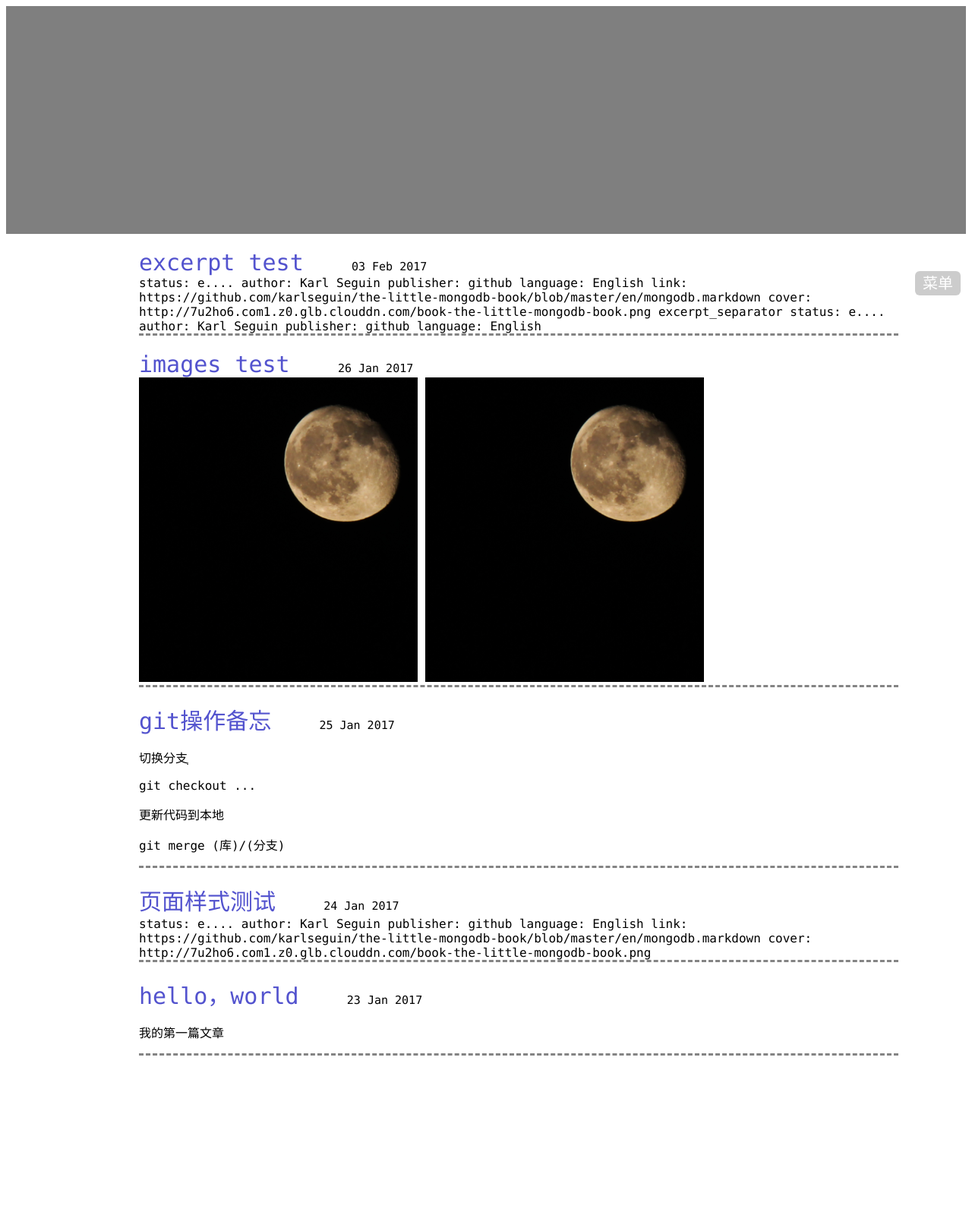
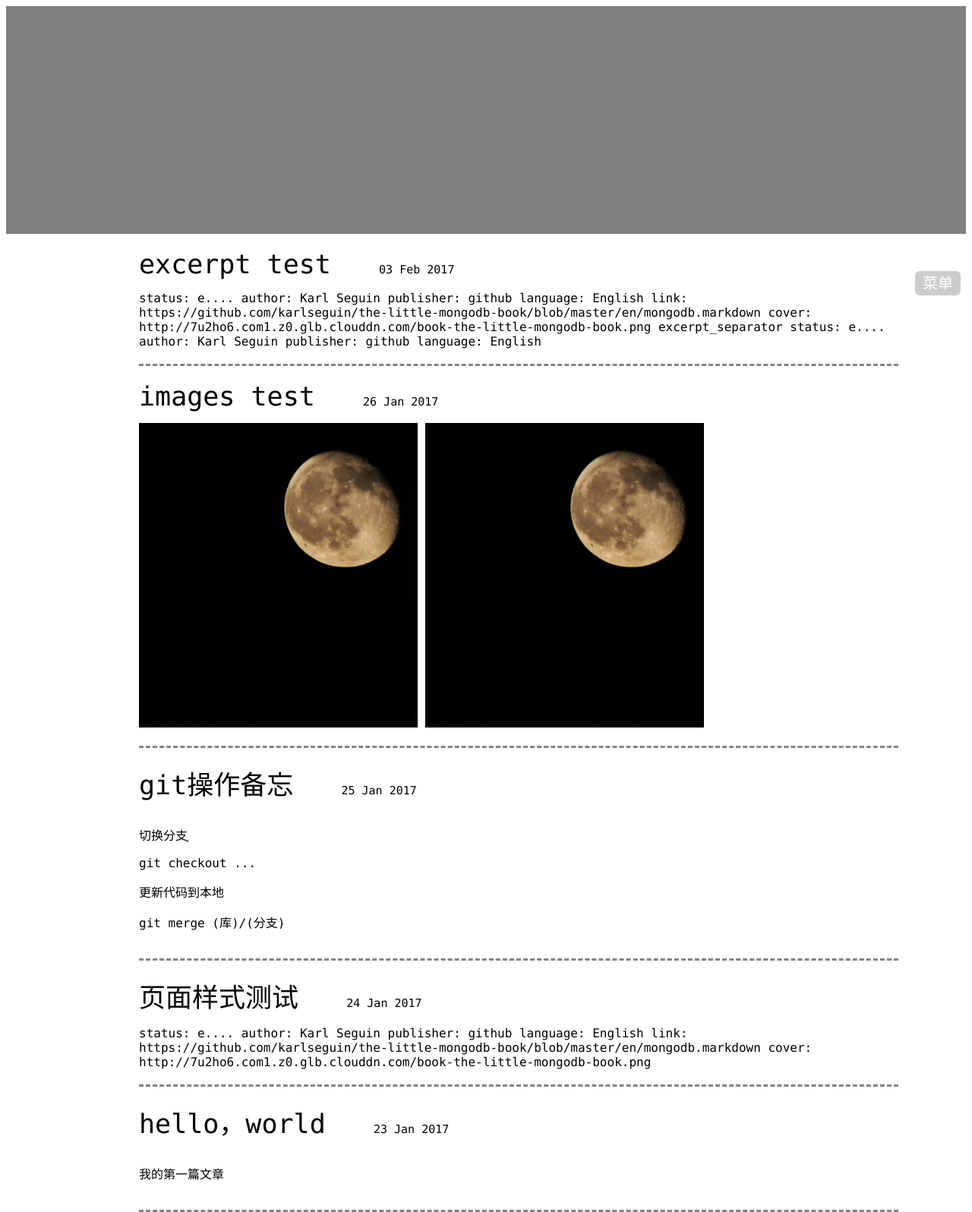
Before and after one commit to wangjianjie606/dono, a Jekyll site: the page built from index.html, in a window 1280 px wide. Shown: the whole page at 76% size. Built offline with Jekyll 4.4.1, drawn with Linux system fonts in a browser that asks for light colours; before the commit the page ends 1390 px from its top, so only the background shows below that.

Commit message:
home page layouts modify...

```diff
--- a/assets/css/home.css
+++ b/assets/css/home.css
@@ -51,19 +51,16 @@
 }
 
 .homeContentTitle{
+	font-size:35px;
+	font-weight:bloder;
 	text-decoration:none;
-	color:#5353ce;
+	color:black;
 }
 
 .homeContentTitle:hover, .homeContentTitle:active{
 	text-decoration:underline;
-	color:#ec9494;
 }
 
 .homeContentTitle:visited{
-	color:#5d5d82;
+	color:gray;
 }
-
-.homeExcerpt{
-	cursor:pointer;
-}
--- a/index.html
+++ b/index.html
@@ -4,12 +4,12 @@
 ---
 
 {% for post in site.posts %}
-  <div style="border-bottom-style:dashed; border-color:rgb(132, 132, 132); margin-top:20px;">
-    <div style="font-size:15px;">
-	  <a style="font-size:30px;" class="homeContentTitle" href="{{ site.baseurl }}{{ post.url }}?{{site.time}}">{{ post.title }}</a>
+  <div style="border-bottom-style:dashed; border-color:rgb(132, 132, 132); margin-top:20px;padding-bottom:20px;">
+    <div style="font-size:15px;padding-bottom:15px;">
+	  <a class="homeContentTitle" href="{{ site.baseurl }}{{ post.url }}?{{site.time}}">{{ post.title }}</a>
 	  &nbsp;&nbsp;&nbsp;&nbsp;&nbsp;
 	  {{ post.date | date_to_string }}
 	</div>
-    <div >{{ post.excerpt }}</div>
+    <div style="cursor:default;">{{ post.excerpt }}</div>
   </div>
 {% endfor %}
```
